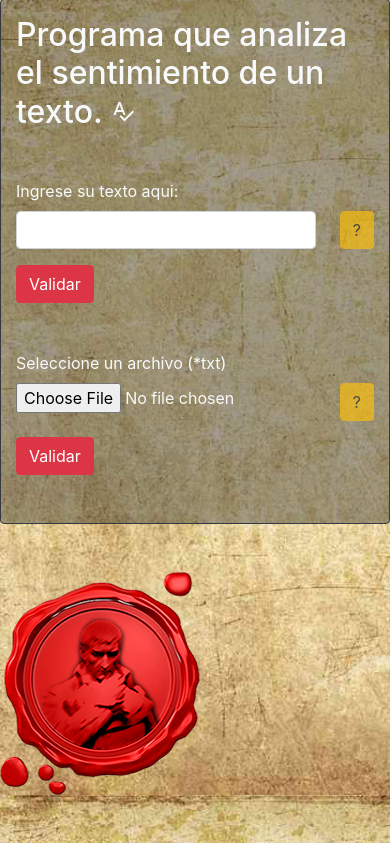
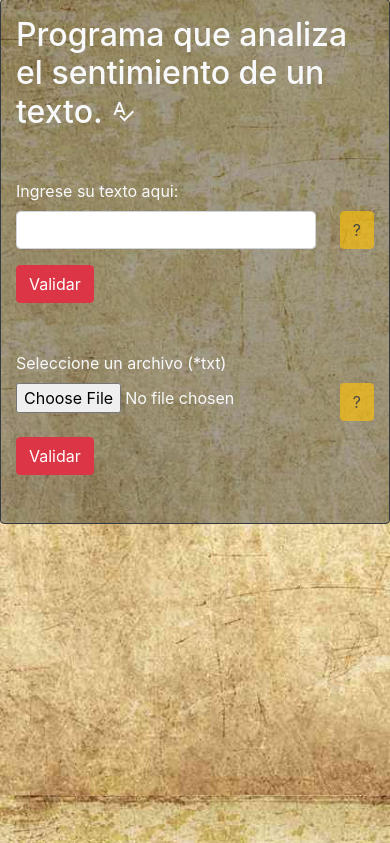
Before and after one commit to falfonsoPrg/FlaskEmotion, a Flask app: page / in a window 390 px wide. Shown: the part 49-892 px from the top of the page. Run offline with Flask 2, Linux system fonts and the light colour scheme; some libraries are stand-ins or nearby versions.

Commit message:
Fixing responsive on mobile

```diff
--- a/templates/home.html
+++ b/templates/home.html
@@ -98,6 +98,6 @@
       $('[data-toggle="tooltip"]').tooltip()
     })
     </script>
-    <img src="/static/sello.png" class="fix hidden-xs hidden-sm"/>
+    <img src="/static/sello.png" class="fix d-none d-sm-block"/>
   </body>
 </html>
```
